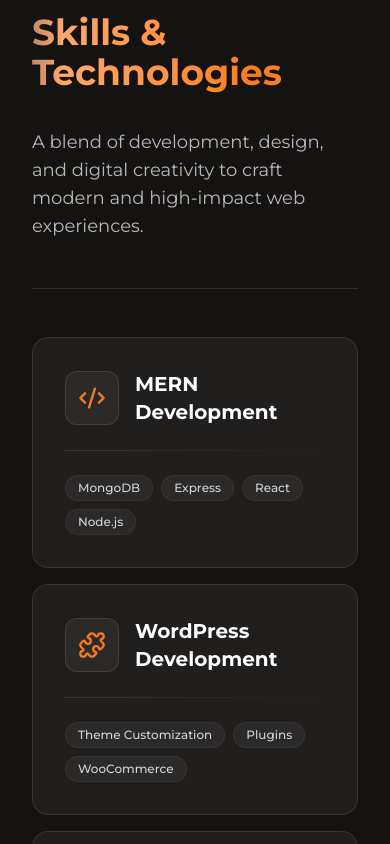
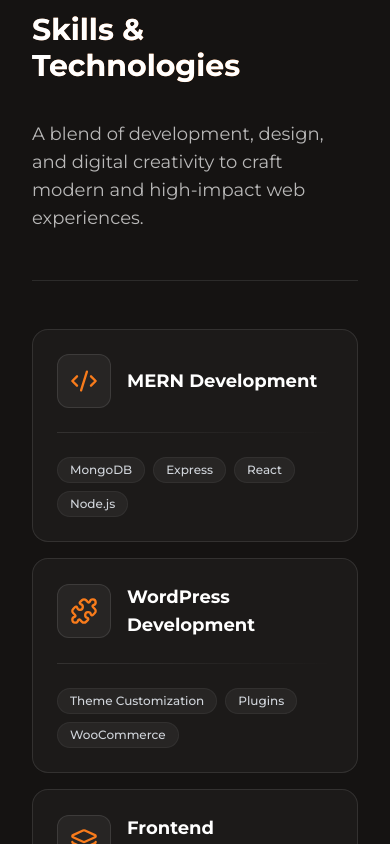
Before and after one commit to KamelMesbahi13/portfolio, a React (Vite) app: page / in a window 390 px wide. Shown: the part 6820-7664 px from the top of the page. Built offline with nearby package versions, Linux system fonts and the light colour scheme.

Commit message:
improving performance

```diff
--- a/src/Components/Home/Technologies/Technologies.jsx
+++ b/src/Components/Home/Technologies/Technologies.jsx
@@ -1,6 +1,4 @@
-/* eslint-disable no-unused-vars */
-import { useState, useRef, memo, useCallback } from "react";
-import { motion, useInView } from "framer-motion";
+import { useState, useRef, useEffect, memo } from "react";
 import {
   Layers,
   Code2,
@@ -13,7 +11,7 @@ import {
   Brush,
 } from "lucide-react";
 
-// ✅ 1. Move static data outside
+// ✅ Static data outside
 const SKILLS = [
   {
     name: "MERN Development",
@@ -62,100 +60,68 @@ const SKILLS = [
   },
 ];
 
-// ✅ 2. Move variants outside
-const fadeInUp = {
-  hidden: { opacity: 0, y: 40 },
-  visible: {
-    opacity: 1,
-    y: 0,
-    transition: { duration: 0.6, ease: [0.25, 0.46, 0.45, 0.94] },
-  },
-};
-
-const fadeInLeft = {
-  hidden: { opacity: 0, x: -60 },
-  visible: {
-    opacity: 1,
-    x: 0,
-    transition: { duration: 0.7, ease: [0.25, 0.46, 0.45, 0.94] },
-  },
-};
-
-const fadeInRight = {
-  hidden: { opacity: 0, x: 60 },
-  visible: {
-    opacity: 1,
-    x: 0,
-    transition: { duration: 0.7, ease: [0.25, 0.46, 0.45, 0.94] },
-  },
-};
-
-const staggerContainer = {
-  hidden: { opacity: 0 },
-  visible: {
-    opacity: 1,
-    transition: {
-      staggerChildren: 0.1,
-      delayChildren: 0.1,
-    },
-  },
-};
-
-// ✅ 3. Optimized SpotlightCard (Mouse event throttling removed for CSS var approach)
-const SpotlightCard = memo(({ skill }) => {
-  const divRef = useRef(null);
-  const [isHovered, setIsHovered] = useState(false);
-  const [position, setPosition] = useState({ x: 0, y: 0 });
-
-  // Using simple state for position is fine for individual cards
-  // But added useCallback to be safe
-  const handleMouseMove = useCallback((e) => {
-    if (!divRef.current) return;
-
-    const div = divRef.current;
-    const rect = div.getBoundingClientRect();
-
-    setPosition({ x: e.clientX - rect.left, y: e.clientY - rect.top });
-  }, []);
-
-  const handleMouseEnter = useCallback(() => setIsHovered(true), []);
-  const handleMouseLeave = useCallback(() => setIsHovered(false), []);
-
+// ✅ Lightweight SkillCard - Pure CSS transitions
+const SkillCard = memo(({ skill, index, isVisible }) => {
   const Icon = skill.icon;
 
   return (
-    <motion.div
-      ref={divRef}
-      variants={fadeInUp}
-      onMouseMove={handleMouseMove}
-      onMouseEnter={handleMouseEnter}
-      onMouseLeave={handleMouseLeave}
-      className="relative h-full overflow-hidden border rounded-2xl border-white/10 bg-white/5 backdrop-blur-sm group"
+    <div
+      className={`
+        relative h-full overflow-hidden rounded-2xl border border-white/10
+        bg-white/[0.03] group
+        transition-all duration-700 ease-out
+        hover:bg-white/[0.08] hover:border-white/20 hover:scale-[1.02]
+        ${isVisible ? "opacity-100 translate-y-0" : "opacity-0 translate-y-12"}
+      `}
+      style={{ transitionDelay: `${index * 75}ms` }}
     >
-      {/* Optimized Gradient Spotlight */}
+      {/* Simple hover glow - no dynamic position tracking */}
       <div
-        className="absolute inset-0 transition-opacity duration-300 pointer-events-none"
-        style={{
-          opacity: isHovered ? 1 : 0,
-          background: `radial-gradient(600px circle at ${position.x}px ${position.y}px, rgba(248, 123, 27, 0.15), transparent 40%)`,
-        }}
+        className="
+          absolute inset-0 opacity-0 group-hover:opacity-100
+          transition-opacity duration-300 pointer-events-none
+          bg-gradient-to-br from-[#F87B1B]/10 via-transparent to-transparent
+        "
       />
 
-      <div className="relative z-10 flex flex-col items-start h-full gap-6 p-8">
+      <div className="relative z-10 flex flex-col items-start h-full gap-6 p-6 md:p-8">
+        {/* Icon and Title */}
         <div className="flex items-center gap-4">
-          <div className="p-3 rounded-xl bg-white/5 border border-white/10 text-[#F87B1B] group-hover:scale-110 group-hover:bg-[#F87B1B] group-hover:text-white transition-all duration-300">
+          <div
+            className="
+              p-3 rounded-xl bg-white/5 border border-white/10 text-[#F87B1B]
+              transition-all duration-300
+              group-hover:scale-110 group-hover:bg-[#F87B1B] group-hover:text-white
+              group-hover:shadow-lg group-hover:shadow-[#F87B1B]/20
+            "
+          >
             <Icon size={28} />
           </div>
-          <h3 className="text-xl font-bold text-white">{skill.name}</h3>
+          <h3 className="text-lg font-bold text-white md:text-xl">
+            {skill.name}
+          </h3>
         </div>
 
-        <div className="w-full h-px bg-gradient-to-r from-white/10 to-transparent"></div>
+        {/* Divider */}
+        <div
+          className="
+            w-full h-px bg-gradient-to-r from-white/10 to-transparent
+            transition-all duration-300
+            group-hover:from-[#F87B1B]/30
+          "
+        />
 
+        {/* Tags */}
         <div className="flex flex-wrap gap-2">
           {skill.tags.map((tag, i) => (
             <span
               key={i}
-              className="text-xs font-medium px-3 py-1 rounded-full bg-white/5 text-gray-300 border border-white/5 group-hover:border-[#F87B1B]/30 transition-colors"
+              className="
+                text-xs font-medium px-3 py-1 rounded-full
+                bg-white/5 text-gray-300 border border-white/5
+                transition-all duration-300
+                group-hover:border-[#F87B1B]/30 group-hover:bg-white/10
+              "
             >
               {tag}
             </span>
@@ -163,58 +129,91 @@ const SpotlightCard = memo(({ skill }) => {
         </div>
       </div>
 
-      <div className="absolute inset-0 rounded-2xl border border-transparent group-hover:border-[#F87B1B]/20 transition-colors duration-300 pointer-events-none" />
-    </motion.div>
+      {/* Border glow on hover */}
+      <div
+        className="
+          absolute inset-0 rounded-2xl border border-transparent
+          pointer-events-none transition-colors duration-300
+          group-hover:border-[#F87B1B]/20
+        "
+      />
+    </div>
   );
 });
 
-SpotlightCard.displayName = "SpotlightCard";
+SkillCard.displayName = "SkillCard";
 
-// ✅ 4. Main Component
+// ✅ Main Component - Single IntersectionObserver
 const Technologies = () => {
-  const headerRef = useRef(null);
-  const gridRef = useRef(null);
+  const [isVisible, setIsVisible] = useState(false);
+  const sectionRef = useRef(null);
 
-  const headerInView = useInView(headerRef, { once: true, margin: "-50px" });
-  const gridInView = useInView(gridRef, { once: true, margin: "-50px" });
+  // Single observer for entire section
+  useEffect(() => {
+    const el = sectionRef.current;
+    if (!el) return;
+
+    const observer = new IntersectionObserver(
+      ([entry]) => {
+        if (entry.isIntersecting) {
+          setIsVisible(true);
+          observer.disconnect();
+        }
+      },
+      { threshold: 0.1 }
+    );
+
+    observer.observe(el);
+    return () => observer.disconnect();
+  }, []);
 
   return (
     <div className="py-12 overflow-hidden bg-transparent md:py-20">
-      <div className="container px-6 mx-auto">
+      <div ref={sectionRef} className="container px-6 mx-auto">
+        {/* Header */}
         <div
-          ref={headerRef}
-          className="flex flex-col items-start justify-between gap-6 pb-12 mb-12 border-b md:flex-row md:items-end md:pb-20 border-white/10"
+          className={`
+            flex flex-col items-start justify-between gap-6 pb-12 mb-12
+            border-b md:flex-row md:items-end md:pb-20 border-white/10
+            transition-all duration-700
+            ${
+              isVisible
+                ? "opacity-100 translate-y-0"
+                : "opacity-0 translate-y-8"
+            }
+          `}
         >
-          <motion.div
-            initial="hidden"
-            animate={headerInView ? "visible" : "hidden"}
-            variants={fadeInLeft}
-          >
-            <h1>Skills & Technologies</h1>
-          </motion.div>
+          <h1 className="text-3xl font-bold text-white md:text-4xl lg:text-5xl">
+            Skills & Technologies
+          </h1>
 
-          <motion.p
-            initial="hidden"
-            animate={headerInView ? "visible" : "hidden"}
-            variants={fadeInRight}
-            className="max-w-md text-lg text-white/70"
+          <p
+            className={`
+              max-w-md text-lg text-white/70
+              transition-all duration-700 delay-100
+              ${
+                isVisible
+                  ? "opacity-100 translate-x-0"
+                  : "opacity-0 translate-x-8"
+              }
+            `}
           >
             A blend of development, design, and digital creativity to craft
             modern and high-impact web experiences.
-          </motion.p>
+          </p>
         </div>
 
-        <motion.div
-          ref={gridRef}
-          initial="hidden"
-          animate={gridInView ? "visible" : "hidden"}
-          variants={staggerContainer}
-          className="grid grid-cols-1 gap-4 md:grid-cols-2 lg:grid-cols-3 xl:grid-cols-4"
-        >
+        {/* Skills Grid */}
+        <div className="grid grid-cols-1 gap-4 md:grid-cols-2 lg:grid-cols-3 xl:grid-cols-4">
           {SKILLS.map((skill, index) => (
-            <SpotlightCard key={skill.name} skill={skill} />
+            <SkillCard
+              key={skill.name}
+              skill={skill}
+              index={index}
+              isVisible={isVisible}
+            />
           ))}
-        </motion.div>
+        </div>
       </div>
     </div>
   );
```
